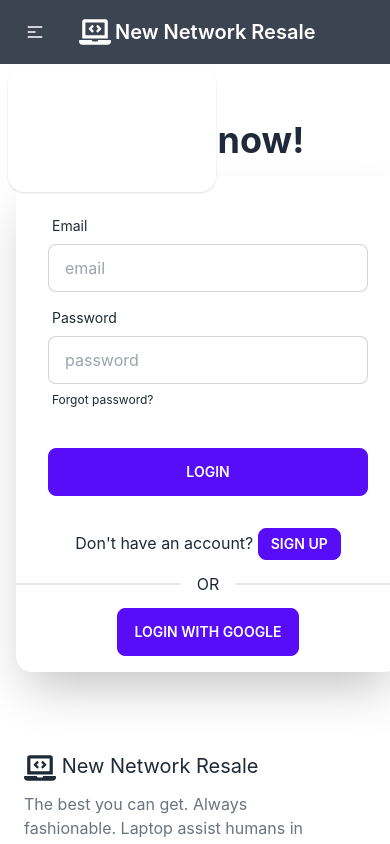
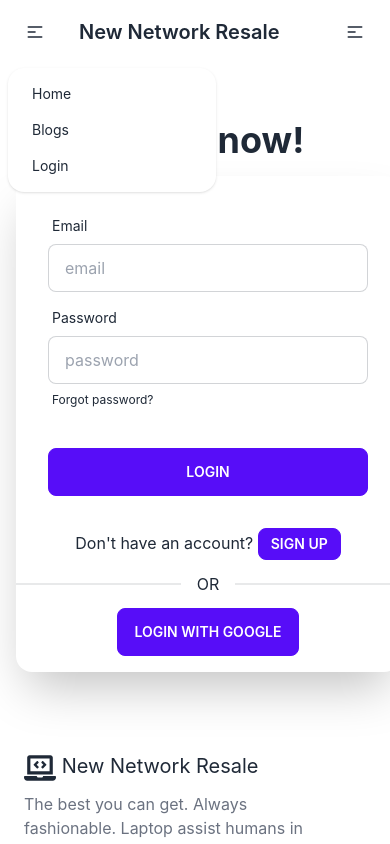
Before and after one commit to KaziAkibRayhan/new-network-resale-client, a React (Create React App) app: page /login in a window 390 px wide. Both pictures are taken after a click on the label 35 px from the left and 32 px from the top of the page. Shown: the top 844 px of the page. Built offline with nearby package versions, Linux system fonts and the light colour scheme; no server answers.

Commit message:
Dashboard Setup

```diff
--- /dev/null
+++ b/src/Layouts/DashboardLayout.js
@@ -0,0 +1,34 @@
+import React from "react";
+import { Link, Outlet } from "react-router-dom";
+import Navbar from "../Pages/Shared/Navbar/Navbar";
+
+const DashboardLayout = () => {
+  return (
+    <>
+      <Navbar />
+      <div className="drawer drawer-mobile">
+        <input
+          id="dashboard-drawer"
+          type="checkbox"
+          className="drawer-toggle"
+        />
+        <div className="drawer-content flex flex-col">
+          <Outlet />
+        </div>
+        <div className="drawer-side">
+          <label htmlFor="dashboard-drawer" className="drawer-overlay"></label>
+          <ul className="menu p-4 w-80 bg-base-100 text-base-content">
+            <li>
+              <Link to={'/dashboard/all-sellers'}>All Sellers</Link>
+            </li>
+            <li>
+            <Link to={'/dashboard/all-sellers'}>All Sellers</Link>
+            </li>
+          </ul>
+        </div>
+      </div>
+    </>
+  );
+};
+
+export default DashboardLayout;
--- /dev/null
+++ b/src/Pages/Dashboard/AllSellers.js
@@ -0,0 +1,11 @@
+import React from 'react';
+
+const AllSellers = () => {
+    return (
+        <div>
+            All Sellers
+        </div>
+    );
+};
+
+export default AllSellers;
--- a/src/Pages/Home/Products/Products.js
+++ b/src/Pages/Home/Products/Products.js
@@ -6,7 +6,6 @@ import ProductCard from "./ProductCard";
 const Products = () => {
   const products = useLoaderData();
   const [bookingProduct, setBookingProduct] = useState(null);
-  console.log(products);
   return (
     <div className="grid grid-cols-1 md:grid-cols-2 lg:grid-cols-3 gap-10 my-10">
       {products?.map((product) => (
--- a/src/Pages/Login/Login.js
+++ b/src/Pages/Login/Login.js
@@ -1,11 +1,14 @@
 import React, { useContext } from "react";
 import { toast } from "react-hot-toast";
-import { Link } from "react-router-dom";
+import { Link, useLocation, useNavigate } from "react-router-dom";
 import { AuthContext } from "../../contexts/AuthProvider/AuthProvider";
 import SocialLogin from "../Shared/SocialLogin/SocialLogin";
 
 const Login = () => {
   const { signIn } = useContext(AuthContext);
+  const navigate = useNavigate();
+  const location = useLocation();
+  const from = location.state?.from?.pathname || "/";
   const handleSubmit = (event) => {
     event.preventDefault();
     const email = event.target.email.value;
@@ -15,6 +18,7 @@ const Login = () => {
       .then((result) => {
         toast.success("Login Successfully!");
         event.target.reset();
+        navigate(from, { replace: true });
       })
       .catch((error) => toast.error(error.message));
   };
--- a/src/Pages/Shared/Navbar/Navbar.js
+++ b/src/Pages/Shared/Navbar/Navbar.js
@@ -8,7 +8,7 @@ const Navbar = () => {
   const { user, logout } = useContext(AuthContext);
 
   const handleLogout = () => {
-    console.log('object');
+    console.log("object");
     logout()
       .then(() => {
         toast.success("Log Out!");
@@ -25,11 +25,16 @@ const Navbar = () => {
         <Link to={"/blogs"}>Blogs</Link>
       </li>
       {user?.uid ? (
-        <li>
-          <button onClick={handleLogout} className="btn btn-outline btn-info">
-            Logout
-          </button>
-        </li>
+        <>
+          <li>
+            <Link to={"/dashboard"}>Dashboard</Link>
+          </li>
+          <li>
+            <button onClick={handleLogout} className="btn btn-outline btn-info">
+              Logout
+            </button>
+          </li>
+        </>
       ) : (
         <li>
           <Link to={"/login"}>Login</Link>
@@ -38,7 +43,7 @@ const Navbar = () => {
     </>
   );
   return (
-    <div className="navbar  bg-neutral text-neutral-content">
+    <div className="navbar bg-base-100 flex justify-between">
       <div className="navbar-start">
         <div className="dropdown">
           <label tabIndex={0} className="btn btn-ghost lg:hidden">
@@ -58,20 +63,35 @@ const Navbar = () => {
             </svg>
           </label>
           <ul
-            tabIndex={0}
+            tabIndex={1}
             className="menu menu-compact dropdown-content mt-3 p-2 shadow bg-base-100 rounded-box w-52"
           >
             {menuItems}
           </ul>
         </div>
         <Link to={"/"} className="btn btn-ghost normal-case text-xl">
-          <FaLaptopCode className="inline h-8 w-8" />{" "}
-          <span className="ml-1">New Network Resale</span>
+          New Network Resale
         </Link>
       </div>
       <div className="navbar-center hidden lg:flex">
         <ul className="menu menu-horizontal px-1">{menuItems}</ul>
       </div>
+      <label htmlFor="dashboard-drawer" tabIndex={2} className="btn btn-ghost lg:hidden">
+        <svg
+          xmlns="http://www.w3.org/2000/svg"
+          className="h-5 w-5"
+          fill="none"
+          viewBox="0 0 24 24"
+          stroke="currentColor"
+        >
+          <path
+            strokeLinecap="round"
+            strokeLinejoin="round"
+            strokeWidth="2"
+            d="M4 6h16M4 12h8m-8 6h16"
+          />
+        </svg>
+      </label>
     </div>
   );
 };
--- a/src/Pages/Shared/SocialLogin/SocialLogin.js
+++ b/src/Pages/Shared/SocialLogin/SocialLogin.js
@@ -2,14 +2,20 @@ import { GoogleAuthProvider } from "firebase/auth";
 import React, { useContext } from "react";
 import { toast } from "react-hot-toast";
 import { AuthContext } from "../../../contexts/AuthProvider/AuthProvider";
+import { useLocation, useNavigate } from "react-router-dom";
 
 const SocialLogin = () => {
+  const navigate = useNavigate();
+  const location = useLocation();
+  const from = location.state?.from?.pathname || "/";
+
   const { signInGoogle } = useContext(AuthContext);
   const provider = new GoogleAuthProvider();
   const handleGoogleLogin = () => {
     signInGoogle(provider)
       .then((result) => {
         toast.success("Successfully google social login!");
+        navigate(from, { replace: true });
       })
       .catch((error) => toast.error(error.message));
   };
--- a/src/Pages/Shared/Spinner/Loading.js
+++ b/src/Pages/Shared/Spinner/Loading.js
@@ -12,10 +12,10 @@ const Loading = () => {
         xmlns="http://www.w3.org/2000/svg"
       >
         <path
-          clip-rule="evenodd"
+          clipRule="evenodd"
           d="M12 19C15.866 19 19 15.866 19 12C19 8.13401 15.866 5 12 5C8.13401 5 5 8.13401 5 12C5 15.866 8.13401 19 12 19ZM12 22C17.5228 22 22 17.5228 22 12C22 6.47715 17.5228 2 12 2C6.47715 2 2 6.47715 2 12C2 17.5228 6.47715 22 12 22Z"
           fill="currentColor"
-          fill-rule="evenodd"
+          fillRule="evenodd"
           opacity="0.2"
         />
         <path
--- a/src/Pages/SignUp/SignUp.js
+++ b/src/Pages/SignUp/SignUp.js
@@ -1,29 +1,49 @@
 import React, { useContext } from "react";
 import { toast } from "react-hot-toast";
-import { Link } from "react-router-dom";
+import { Link, useLocation, useNavigate } from "react-router-dom";
 import { AuthContext } from "../../contexts/AuthProvider/AuthProvider";
 import SocialLogin from "../Shared/SocialLogin/SocialLogin";
 
 const SignUp = () => {
   const { createUser, updateUser } = useContext(AuthContext);
+  const navigate = useNavigate();
+  const location = useLocation();
+  const from = location.state?.from?.pathname || "/";
   const handleSubmit = (event) => {
     event.preventDefault();
     const name = event.target.name.value;
     const email = event.target.email.value;
     const password = event.target.password.value;
-    console.log(name, email, password);
 
     createUser(email, password)
       .then((result) => {
         updateUser(name)
           .then(() => {
-            toast.success('Sign up successfully!')
-            event.target.reset()
+            storeUser(name, email);
           })
           .catch((error) => toast.error(error.message));
       })
       .catch((error) => toast.error(error.message));
   };
+
+  const storeUser = (name, email) => {
+    const user = { name, email };
+    fetch("http://localhost:5000/users", {
+      method: "POST",
+      headers: {
+        "content-type": "application/json",
+      },
+      body: JSON.stringify(user),
+    })
+      .then((res) => res.json())
+      .then((data) => {
+        if (data.acknowledged) {
+          toast.success("Sign up successfully!");
+          navigate(from, { replace: true });
+        }
+      });
+  };
+
   return (
     <div className="hero my-10">
       <div className="hero-content flex-col lg:flex">
@@ -79,7 +99,7 @@ const SignUp = () => {
             </Link>
           </p>
           <div className="divider">OR</div>
-          <SocialLogin/>
+          <SocialLogin />
         </div>
       </div>
     </div>
--- a/src/Routes/Routes.js
+++ b/src/Routes/Routes.js
@@ -1,6 +1,8 @@
 import { createBrowserRouter } from "react-router-dom";
+import DashboardLayout from "../Layouts/DashboardLayout";
 import Main from "../Layouts/Main";
 import Blogs from "../Pages/Blogs/Blogs";
+import AllSellers from "../Pages/Dashboard/AllSellers";
 import Home from "../Pages/Home/Home/Home";
 import Products from "../Pages/Home/Products/Products";
 import Login from "../Pages/Login/Login";
@@ -42,4 +44,13 @@ export const routes = createBrowserRouter([
       },
     ],
   },
+  {
+    path: "/dashboard",
+    element: (
+      <PrivateRoutes>
+        <DashboardLayout />
+      </PrivateRoutes>
+    ),
+    children: [{ path: "/dashboard/all-sellers", element: <AllSellers /> }],
+  },
 ]);
```
Also changed, not shown: 1 other file (tests, documents, lock files or other folders).
